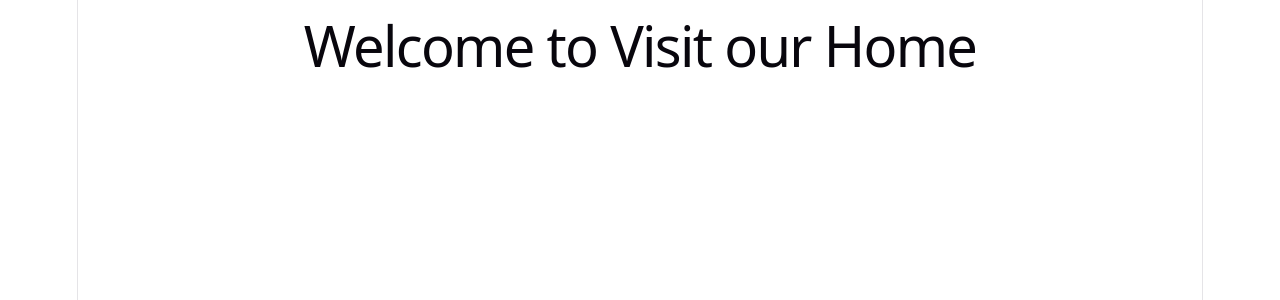
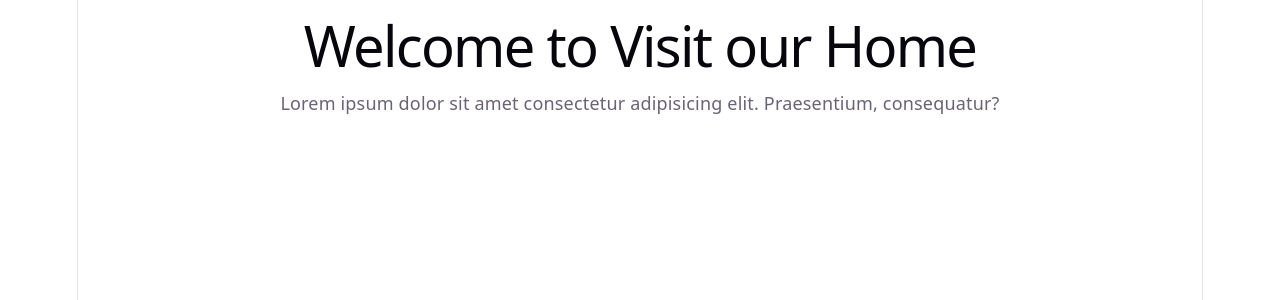
Before and after one commit to SAYMAISLAM11/My-Project, a React (Vite) app: page / in a window 1280 px wide. Shown: the top 300 px of the page. Built offline with nearby package versions, Linux system fonts and the light colour scheme.

Commit message:
Auto update from VS Code

```diff
--- a/src/App.jsx
+++ b/src/App.jsx
@@ -10,6 +10,8 @@ function App() {
   return (
     <>
       <h1>Welcome to Visit our Home</h1>
+      <p>Lorem ipsum dolor sit amet consectetur adipisicing elit. Praesentium, consequatur?</p>
+
     </>
   )
 }
```
